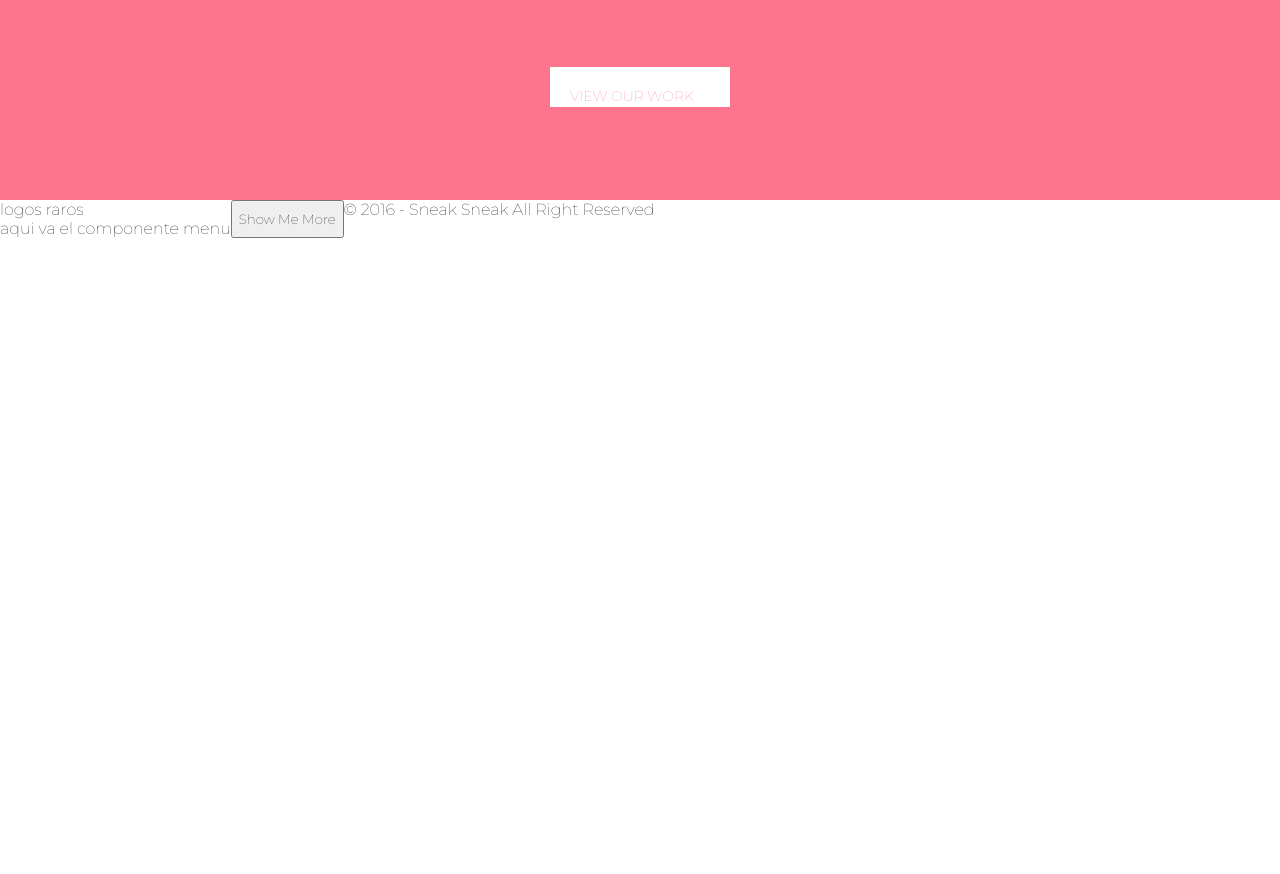
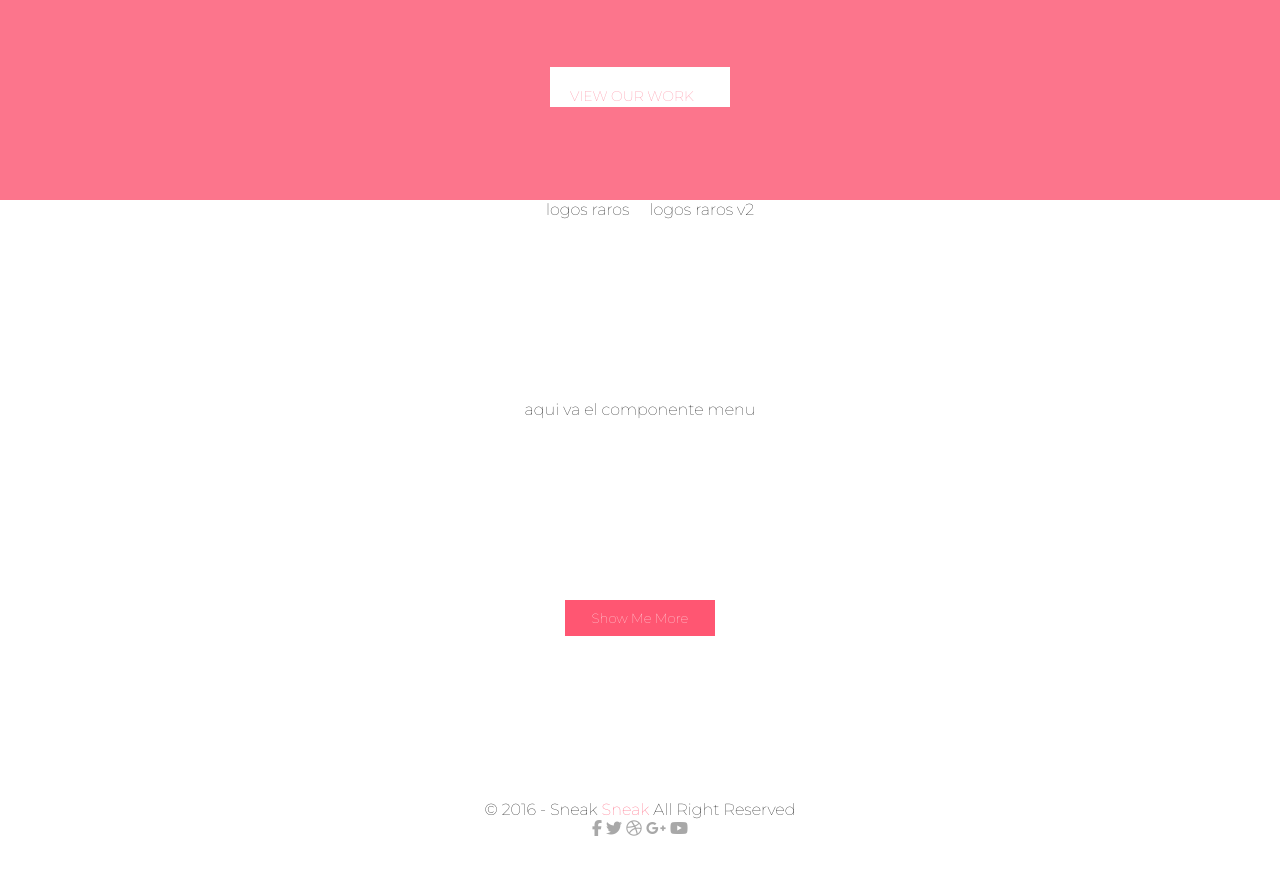
Before and after one commit to andres22-dev/prueba-tecnica-titomedia, a plain HTML site: page index.html in a window 1280 px wide. Shown: the part 500-1374 px from the top of the page. Before the commit the page ends 800 px from the top, so only its background shows below. Drawn offline with Linux system fonts and the light colour scheme.

Commit message:
agregando iconos de redes sociales y arreglando sub grilla

```diff
--- a/assets/style.css
+++ b/assets/style.css
@@ -33,7 +33,7 @@
   display: flex;
   justify-content: space-between;
   grid-row: span 1;
-  grid-column: span 0;
+  grid-column: span 1;
   margin-left: 10%;
   margin-right: 10%;
 
@@ -52,20 +52,18 @@
   grid-column: span 3;
   grid-row: span 1;
 
-
-
-
-
-
-
 }
 
 .layout .section{
 
   display: flex;
-
+  display: grid;
+  grid-template:  200px 200px 1fr 200px 200px / 1fr  ;
   grid-row: span 1;
   grid-column: span 3;
+
+  text-align: center;
+  flex-direction: column;
 
 
 }
@@ -123,3 +121,80 @@
   font-size: var(--tamano-fuente-pequeño);
   padding: 20px 20px;
 }
+
+.section{
+
+  background-color: var(--color-primario);
+
+  height: 100vh;
+}
+
+.section .section__logosraros{
+
+  display: flex;
+  justify-content: center;
+  grid-row: span 1;
+  grid-column: 0/1;
+
+
+
+
+
+}
+.section__logosraros div{
+
+  margin-left: 20px;
+
+
+
+}
+
+.section .section__menu{
+  grid-row: span 1;
+  grid-column: 1/2;
+
+}
+
+.section .section__portafolio{
+
+  grid-row: span 1;
+  grid-column:span 2/3;
+
+
+}
+
+.section .section__div{
+
+  grid-row: span 1;
+  grid-column:span 4;
+
+
+}
+
+.section .section__footer{
+
+  grid-row: span 1;
+  grid-column:span 5;
+}
+
+.footer__p span{
+
+  color: #ff5672;
+
+}
+
+.footer_div i{
+
+  color: var(--color-fuente-secundario);
+}
+
+
+.section__div button {
+
+  width: 150px;
+  border: none;
+  padding: 10px 20px;
+  color: var(--color-fuente-primario);
+
+  background-color: var(--color-complementario);
+}
--- a/index.html
+++ b/index.html
@@ -6,6 +6,7 @@
   <meta name="viewport" content="width=device-width, initial-scale=1.0">
   <title>Tita Media</title>
   <link rel="stylesheet" href="assets/style.css">
+  <script src="https://kit.fontawesome.com/7a62fd066e.js" crossorigin="anonymous"></script>
   <link rel="preconnect" href="https://fonts.gstatic.com">
   <link href="https://fonts.googleapis.com/css2?family=Montserrat:wght@100&family=Questrial&display=swap" rel="stylesheet">
 </head>
@@ -39,25 +40,30 @@
 
   <section class="section">
     <div class="section__logosraros">
-      <div>logos raros</div>
-      <nav class="section__menu">
-        <p> aqui va el componente menu</p>
-      </nav>
+      <div class="">logos raros</div>
+      <div class="">logos raros v2</div>
+
     </div>
+
+    <nav class="section__menu">
+      <p> aqui va el componente menu</p>
+    </nav>
 
     <div class="section__portafolio">
     </div>
 
-    <button class="section__button">Show Me More</button>
+    <div class="section__div">
+      <button>Show Me More</button>
+    </div>
 
     <footer class="section__footer">
       <p class="footer__p">© 2016 - Sneak <span>Sneak</span> All Right Reserved</p>
       <div class="footer_div">
-        <i><a href="#"></a></i>
-        <i><a href="#"></a></i>
-        <i><a href="#"></a></i>
-        <i><a href="#"></a></i>
-        <i><a href="#"></a></i>
+        <i class="fab fa-facebook-f"><a href="#"></a></i>
+        <i class="fab fa-twitter"><a href="#"></a></i>
+        <i class="fab fa-dribbble"><a href="#"></a></i>
+        <i class="fab fa-google-plus-g"><a href="#"></a></i>
+        <i class="fab fa-youtube"><a href="#"></a></i>
       </div>
     </footer>
   </section>
```
